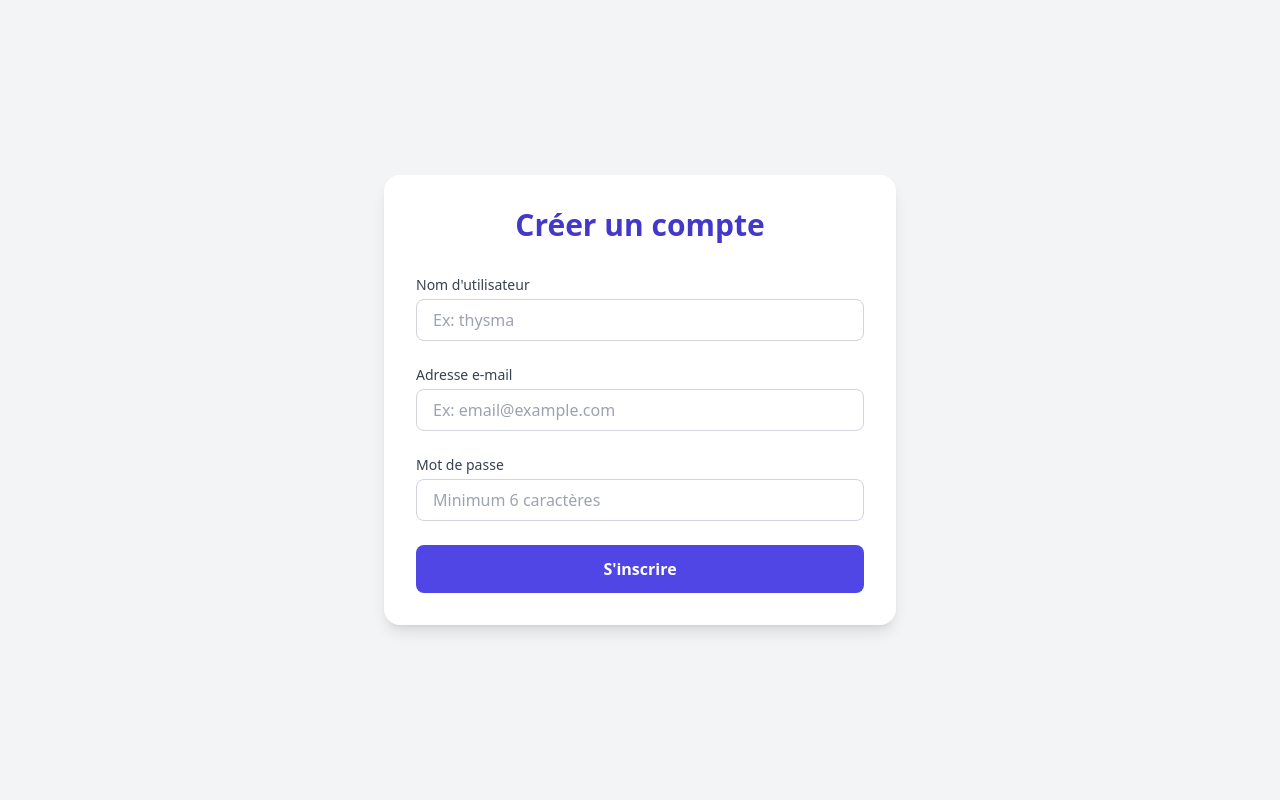
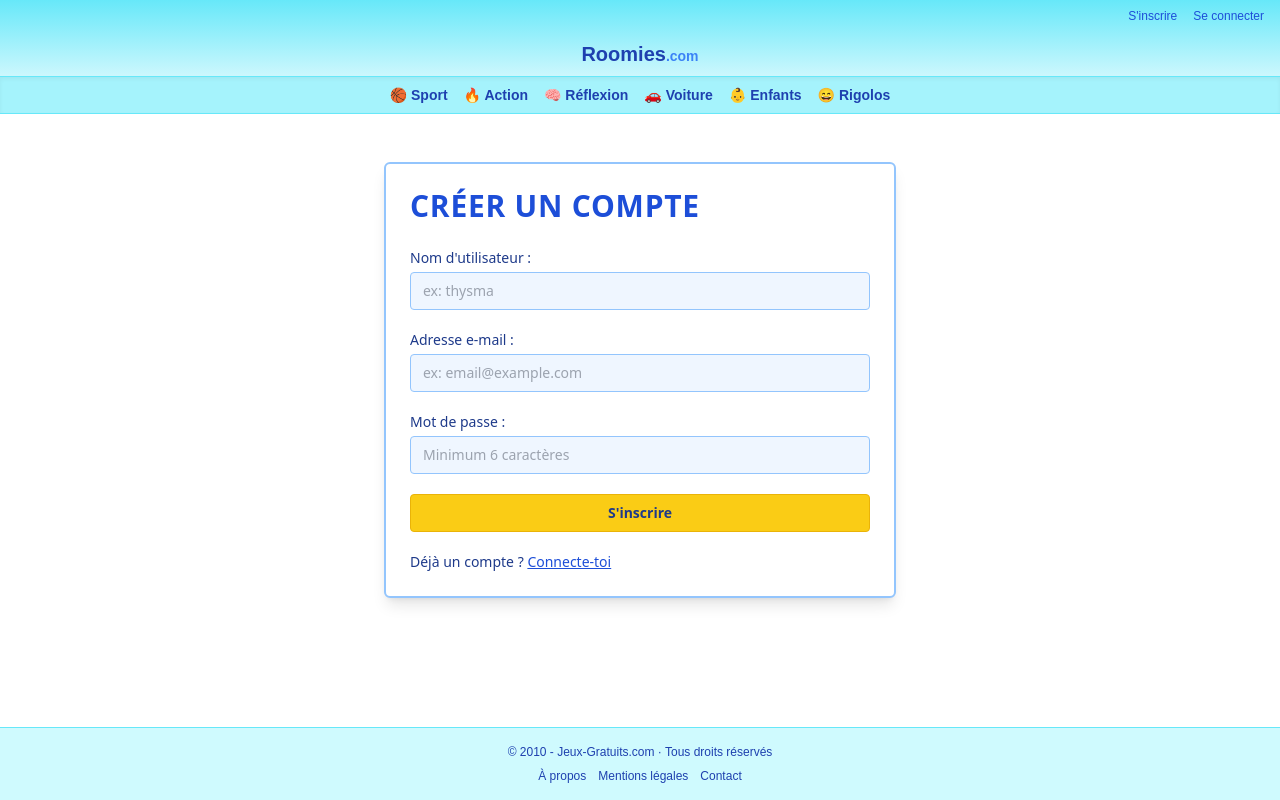
Before and after one commit to ThysmaJS/Roomies, a Vue app in the folder frontend/: page /register in a window 1280 px wide. Built offline with nearby package versions, Linux system fonts and the light colour scheme; the HTML template or start-up script is replaced by a standard one.

Commit message:
Footer + header + HomePage

```diff
--- a/frontend/src/App.vue
+++ b/frontend/src/App.vue
@@ -1,13 +1,16 @@
 <template>
-  <div class="min-h-screen bg-gray-50 text-gray-900">
-    <RouterView />
+  <div class="flex flex-col min-h-screen">
+    <Header />
+
+    <main class="flex-grow">
+      <RouterView />
+    </main>
+
+    <Footer />
   </div>
 </template>
 
-<script setup lang="ts">
-import { RouterView } from 'vue-router'
+<script setup>
+import Header from '@/components/Header.vue'
+import Footer from '@/components/Footer.vue'
 </script>
-
-<style>
-/* Tu peux ajouter ici du style global si nécessaire */
-</style>
--- /dev/null
+++ b/frontend/src/components/Footer.vue
@@ -0,0 +1,22 @@
+<template>
+    <footer class="bg-cyan-100 text-center text-blue-800 text-xs py-4 mt-12 border-t border-cyan-300">
+      <p class="mb-2">
+        © 2010 - Jeux-Gratuits.com · Tous droits réservés
+      </p>
+      <div class="space-x-3">
+        <a href="#" class="hover:underline">À propos</a>
+        <a href="#" class="hover:underline">Mentions légales</a>
+        <a href="#" class="hover:underline">Contact</a>
+      </div>
+    </footer>
+  </template>
+
+  <script setup>
+  // Aucun script requis ici
+  </script>
+
+  <style scoped>
+  footer {
+    font-family: Arial, sans-serif;
+  }
+  </style>
--- /dev/null
+++ b/frontend/src/components/Header.vue
@@ -0,0 +1,34 @@
+<template>
+    <header class="bg-gradient-to-b from-cyan-300 to-white text-blue-900 font-sans text-sm">
+      <div class="flex justify-end gap-4 p-2 text-xs pr-4">
+        <a href="/register" class="hover:underline text-blue-700">S'inscrire</a>
+        <a href="/login" class="hover:underline text-blue-700">Se connecter</a>
+      </div>
+
+      <div class="text-center py-2">
+        <h1 class="text-xl font-bold text-blue-800">Roomies<span class="text-sm text-blue-500">.com</span></h1>
+      </div>
+
+      <nav class="bg-cyan-200 border-t border-b border-cyan-300 shadow-inner">
+        <ul class="flex justify-center gap-4 py-2 text-blue-800 font-semibold">
+          <li><a href="#" class="hover:underline">🏀 Sport</a></li>
+          <li><a href="#" class="hover:underline">🔥 Action</a></li>
+          <li><a href="#" class="hover:underline">🧠 Réflexion</a></li>
+          <li><a href="#" class="hover:underline">🚗 Voiture</a></li>
+          <li><a href="#" class="hover:underline">👶 Enfants</a></li>
+          <li><a href="#" class="hover:underline">😄 Rigolos</a></li>
+        </ul>
+      </nav>
+    </header>
+  </template>
+
+  <script setup>
+  // aucun script nécessaire pour l’instant
+  </script>
+
+  <style scoped>
+  /* Ajoute une touche "années 2000" */
+  header {
+    font-family: Arial, sans-serif;
+  }
+  </style>
--- a/frontend/src/router/index.ts
+++ b/frontend/src/router/index.ts
@@ -1,6 +1,7 @@
 import { createRouter, createWebHistory } from 'vue-router'
 import Register from '../views/Register.vue'
 import Login from '@/views/Login.vue'
+import Home from '@/views/Home.vue'
 
 const router = createRouter({
   history: createWebHistory(import.meta.env.BASE_URL),
@@ -14,6 +15,11 @@ const router = createRouter({
       path: '/login',
       name: 'Login',
       component: Login,
+    },
+    {
+      path: '/',
+      name: 'home',
+      component: Home
     }
   ],
 })
--- /dev/null
+++ b/frontend/src/views/Home.vue
@@ -0,0 +1,37 @@
+<template>
+<div class="flex items-center justify-center px-4 py-12">
+    <div class="max-w-4xl mx-auto border-2 border-blue-300 rounded-xl shadow-md p-8 bg-white">
+        <h1 class="text-4xl text-blue-700 font-extrabold uppercase tracking-widest mb-6 text-center">
+          Bienvenue sur Roomies
+        </h1>
+
+        <p class="text-lg text-gray-800 mb-4">
+          🎮 <strong>Roomies</strong>, c’est bien plus qu’un simple site de jeux. C’est une expérience communautaire
+          où tu peux jouer en ligne avec d'autres joueurs **en temps réel**, tout en discutant via un **chat intégré** 🔥.
+        </p>
+
+        <ul class="list-disc list-inside space-y-3 text-gray-700 text-base">
+          <li><span class="font-semibold text-blue-800">Crée ou rejoins des rooms</span> en un clic</li>
+          <li><span class="font-semibold text-blue-800">Chat en direct</span> avec tous les joueurs présents dans ta room</li>
+          <li><span class="font-semibold text-blue-800">Joue à des mini-jeux</span> (cartes, roulette, paris, etc.) entre amis ou inconnus</li>
+          <li><span class="font-semibold text-blue-800">Gagne des coins</span> pour améliorer ton profil</li>
+          <li><span class="font-semibold text-blue-800">Classement et avatars personnalisés</span> pour une ambiance unique</li>
+        </ul>
+
+        <div class="mt-8 flex flex-col sm:flex-row sm:justify-center gap-4">
+          <RouterLink
+            to="/register"
+            class="inline-block px-6 py-3 bg-yellow-400 text-blue-900 font-bold text-center border border-yellow-500 rounded hover:bg-yellow-300 transition"
+          >
+            ✨ Créer un compte
+          </RouterLink>
+          <RouterLink
+            to="/login"
+            class="inline-block px-6 py-3 bg-blue-600 text-white font-bold text-center border border-blue-700 rounded hover:bg-blue-500 transition"
+          >
+            🔐 Se connecter
+          </RouterLink>
+        </div>
+      </div>
+    </div>
+  </template>
--- a/frontend/src/views/Login.vue
+++ b/frontend/src/views/Login.vue
@@ -1,42 +1,47 @@
 <template>
-    <div class="min-h-screen flex items-center justify-center bg-gray-100 px-4">
-      <div class="w-full max-w-md p-8 bg-white rounded-2xl shadow-md">
-        <h1 class="text-2xl font-bold mb-6 text-center text-indigo-700">Connexion</h1>
+<div class="flex items-center justify-center px-4 py-12">
+    <div class="w-full max-w-lg p-6 border-2 border-blue-300 rounded-md shadow-lg bg-white">
+        <h1 class="text-3xl text-blue-700 font-extrabold mb-6 uppercase tracking-wide">
+          Connexion
+        </h1>
 
-        <form @submit.prevent="handleLogin" class="space-y-4">
+        <form @submit.prevent="handleLogin" class="space-y-5 text-sm text-blue-900 font-medium">
           <div>
-            <label for="email" class="block text-sm font-medium text-gray-700">Email</label>
+            <label for="email" class="block mb-1">Adresse e-mail :</label>
             <input
               id="email"
               type="email"
               v-model="form.email"
               required
-              placeholder="ex: alice@example.com"
-              class="mt-1 block w-full px-4 py-2 border border-gray-300 rounded-md focus:ring-indigo-500 focus:border-indigo-500"
+              class="w-full px-3 py-2 border border-blue-300 rounded bg-blue-50 focus:outline-none focus:ring-2 focus:ring-blue-400"
             />
           </div>
 
           <div>
-            <label for="password" class="block text-sm font-medium text-gray-700">Mot de passe</label>
+            <label for="password" class="block mb-1">Mot de passe :</label>
             <input
               id="password"
               type="password"
               v-model="form.password"
               required
-              minlength="6"
-              class="mt-1 block w-full px-4 py-2 border border-gray-300 rounded-md focus:ring-indigo-500 focus:border-indigo-500"
+              class="w-full px-3 py-2 border border-blue-300 rounded bg-blue-50 focus:outline-none focus:ring-2 focus:ring-blue-400"
             />
           </div>
+
+          <p v-if="error" class="text-red-600 text-xs">{{ error }}</p>
 
           <button
             type="submit"
             :disabled="loading"
-            class="w-full py-2 px-4 bg-indigo-600 text-white font-semibold rounded-md hover:bg-indigo-700 disabled:opacity-50"
+            class="w-full py-2 bg-yellow-400 text-blue-900 font-bold rounded border border-yellow-500 hover:bg-yellow-300 disabled:opacity-50 transition"
           >
-            {{ loading ? 'Connexion...' : 'Se connecter' }}
+            {{ loading ? "Connexion..." : "Se connecter" }}
           </button>
 
-          <p v-if="error" class="text-sm text-red-600 text-center mt-2">{{ error }}</p>
+          <p class="text-sm mt-2">
+            Pas encore de compte ?
+            <RouterLink to="/register" class="text-blue-700 underline hover:text-blue-500">Inscris-toi</RouterLink>
+          </p>
         </form>
       </div>
     </div>
@@ -48,12 +53,7 @@
   import { useRouter } from 'vue-router'
 
   const router = useRouter()
-
-  const form = ref({
-    email: '',
-    password: ''
-  })
-
+  const form = ref({ email: '', password: '' })
   const loading = ref(false)
   const error = ref('')
 
@@ -62,17 +62,8 @@
     error.value = ''
 
     try {
-      const response = await axios.post('/api/login', {
-        email: form.value.email,
-        password: form.value.password
-      })
-
-      const token = response.data.token
-
-      // Stocke le token en localStorage
-      localStorage.setItem('jwt_token', token)
-
-      // Redirige vers la page d'accueil (ou autre)
+      const { data } = await axios.post('/api/login', form.value)
+      localStorage.setItem('jwt_token', data.token)
       router.push('/')
     } catch (err) {
       error.value = 'Email ou mot de passe invalide.'
--- a/frontend/src/views/Register.vue
+++ b/frontend/src/views/Register.vue
@@ -1,45 +1,37 @@
 <template>
-  <div class="min-h-screen flex items-center justify-center bg-gray-100 px-4">
-    <div class="w-full max-w-lg p-8 bg-white rounded-2xl shadow-lg">
-      <h1 class="text-3xl font-bold mb-8 text-center text-indigo-700">
+<div class="flex items-center justify-center px-4 py-12">
+  <div class="w-full max-w-lg p-6 border-2 border-blue-300 rounded-md shadow-lg bg-white">
+      <h1 class="text-3xl text-blue-700 font-extrabold mb-6 uppercase tracking-wide">
         Créer un compte
       </h1>
 
-      <form @submit.prevent="handleRegister" class="space-y-6">
-        <!-- Nom d'utilisateur -->
+      <form @submit.prevent="handleRegister" class="space-y-5 text-sm text-blue-900 font-medium">
         <div>
-          <label for="username" class="block text-sm font-medium text-gray-700 mb-1">
-            Nom d'utilisateur
-          </label>
+          <label for="username" class="block mb-1">Nom d'utilisateur :</label>
           <input
             id="username"
             v-model="form.username"
             required
-            placeholder="Ex: thysma"
-            class="w-full px-4 py-2 border border-gray-300 rounded-lg focus:outline-none focus:ring-2 focus:ring-indigo-500"
+            placeholder="ex: thysma"
+            class="w-full px-3 py-2 border border-blue-300 rounded bg-blue-50 focus:outline-none focus:ring-2 focus:ring-blue-400"
           />
+          <p v-if="error && !form.username" class="text-red-600 text-xs mt-1">{{ error }}</p>
         </div>
 
-        <!-- Email -->
         <div>
-          <label for="email" class="block text-sm font-medium text-gray-700 mb-1">
-            Adresse e-mail
-          </label>
+          <label for="email" class="block mb-1">Adresse e-mail :</label>
           <input
             id="email"
             type="email"
             v-model="form.email"
             required
-            placeholder="Ex: email@example.com"
-            class="w-full px-4 py-2 border border-gray-300 rounded-lg focus:outline-none focus:ring-2 focus:ring-indigo-500"
+            placeholder="ex: email@example.com"
+            class="w-full px-3 py-2 border border-blue-300 rounded bg-blue-50 focus:outline-none focus:ring-2 focus:ring-blue-400"
           />
         </div>
 
-        <!-- Mot de passe -->
         <div>
-          <label for="password" class="block text-sm font-medium text-gray-700 mb-1">
-            Mot de passe
-          </label>
+          <label for="password" class="block mb-1">Mot de passe :</label>
           <input
             id="password"
             type="password"
@@ -47,23 +39,24 @@
             required
             minlength="6"
             placeholder="Minimum 6 caractères"
-            class="w-full px-4 py-2 border border-gray-300 rounded-lg focus:outline-none focus:ring-2 focus:ring-indigo-500"
+            class="w-full px-3 py-2 border border-blue-300 rounded bg-blue-50 focus:outline-none focus:ring-2 focus:ring-blue-400"
           />
         </div>
 
-        <!-- Bouton -->
+        <p v-if="error" class="text-red-600 text-xs">{{ error }}</p>
+        <p v-if="success" class="text-green-600 text-xs">✅ Inscription réussie !</p>
+
         <button
           type="submit"
           :disabled="loading"
-          class="w-full py-3 text-white font-semibold bg-indigo-600 hover:bg-indigo-700 rounded-lg transition disabled:opacity-50 disabled:cursor-not-allowed"
+          class="w-full py-2 bg-yellow-400 text-blue-900 font-bold rounded border border-yellow-500 hover:bg-yellow-300 disabled:opacity-50 transition"
         >
           {{ loading ? "Création en cours..." : "S'inscrire" }}
         </button>
 
-        <!-- Messages -->
-        <p v-if="error" class="text-center text-red-600 text-sm mt-2">{{ error }}</p>
-        <p v-if="success" class="text-center text-green-600 text-sm mt-2">
-          ✅ Inscription réussie !
+        <p class="text-sm mt-2">
+          Déjà un compte ?
+          <RouterLink to="/login" class="text-blue-700 underline hover:text-blue-500">Connecte-toi</RouterLink>
         </p>
       </form>
     </div>
@@ -73,13 +66,10 @@
 <script setup>
 import { ref } from 'vue'
 import axios from 'axios'
+import { useRouter } from 'vue-router'
 
-const form = ref({
-  username: '',
-  email: '',
-  password: '',
-})
-
+const router = useRouter()
+const form = ref({ username: '', email: '', password: '' })
 const loading = ref(false)
 const error = ref('')
 const success = ref(false)
@@ -90,20 +80,12 @@ const handleRegister = async () => {
   success.value = false
 
   try {
-    await axios.post('/api/register', form.value, {
-      headers: {
-        'Content-Type': 'application/json',
-      },
-    })
-
+    await axios.post('/api/register', form.value)
     success.value = true
     form.value = { username: '', email: '', password: '' }
+    setTimeout(() => router.push('/login'), 1000)
   } catch (err) {
-    if (err.response?.data?.detail) {
-      error.value = err.response.data.detail
-    } else {
-      error.value = "Erreur lors de l’inscription."
-    }
+    error.value = err.response?.data?.detail || "Erreur lors de l’inscription."
   } finally {
     loading.value = false
   }
```
